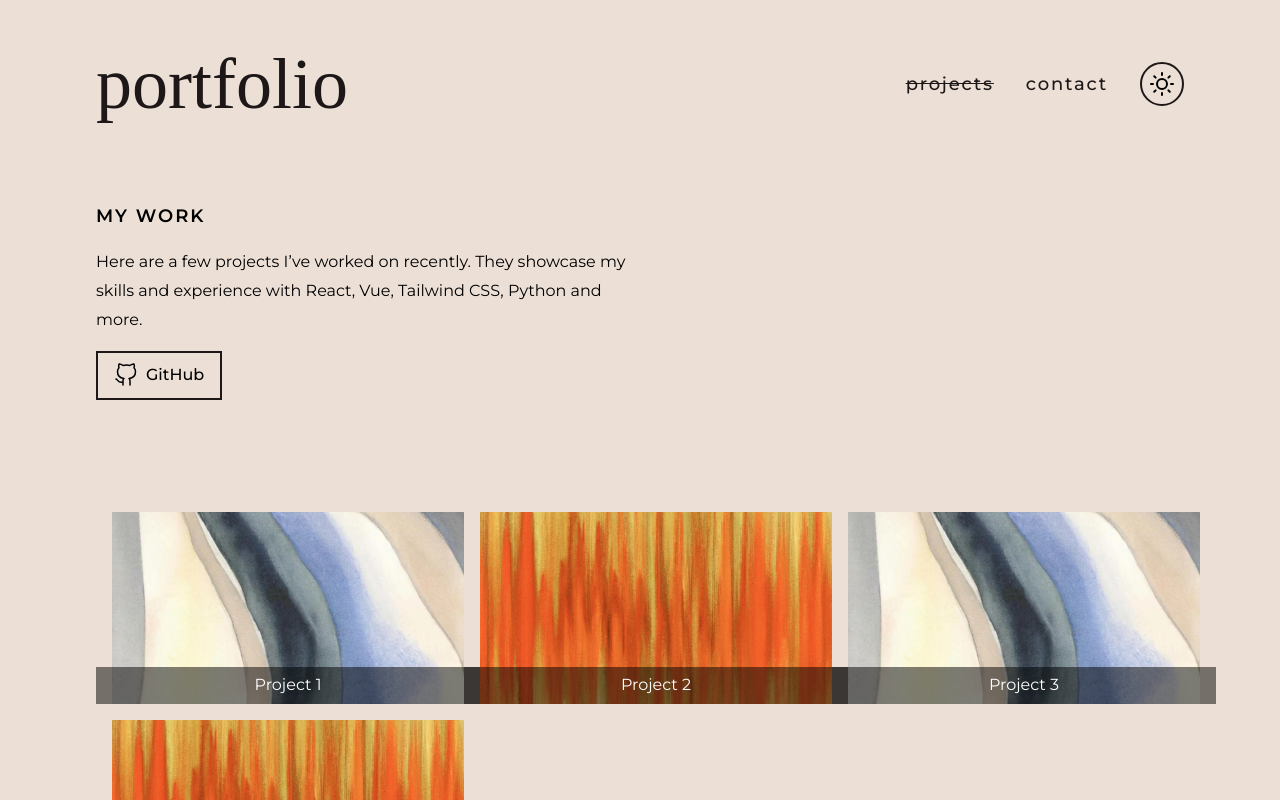
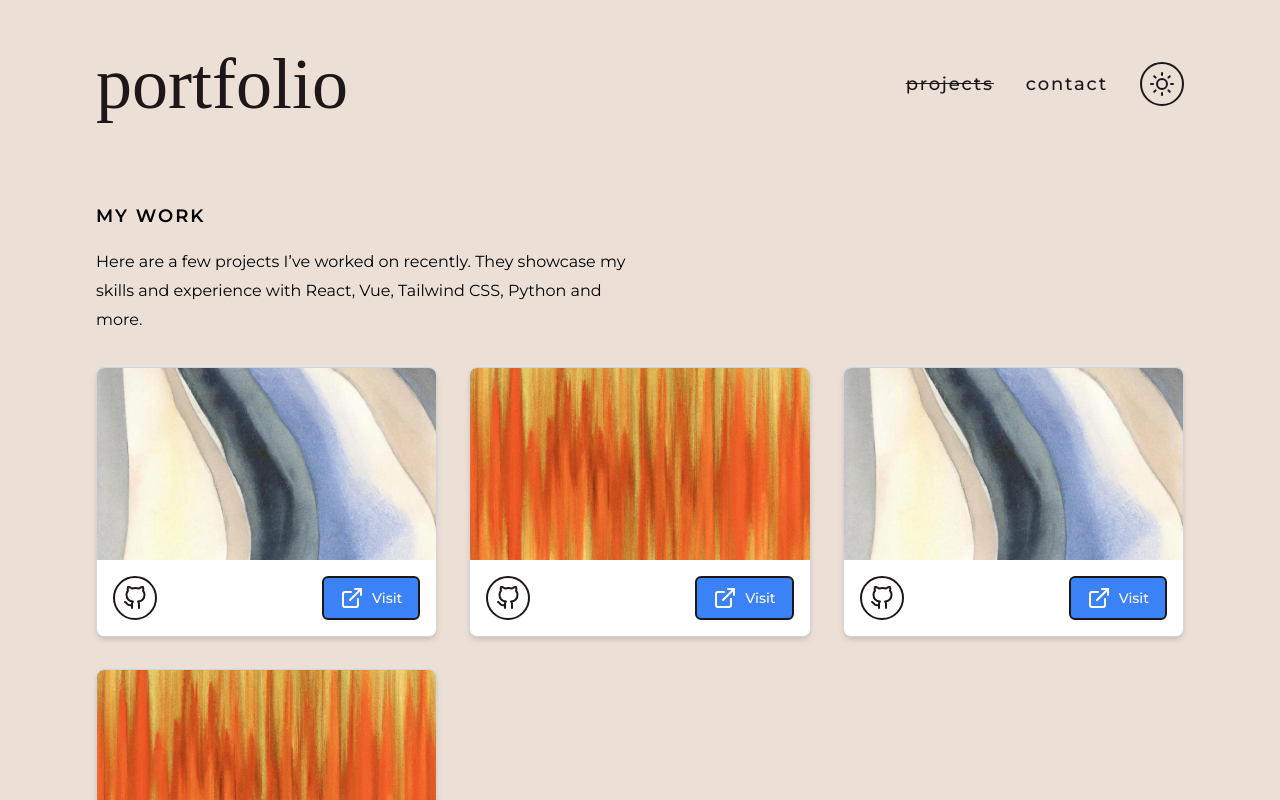
Before and after one commit to fexgroot/my-portfolio, a React (Vite) app: page /projects in a window 1280 px wide. Shown: the top 800 px of the page. Built offline with nearby package versions, Linux system fonts and the light colour scheme; a web font is replaced by a local one.

Commit message:
projects page improved a bit

```diff
--- a/src/components/Button.jsx
+++ b/src/components/Button.jsx
@@ -4,7 +4,7 @@ const Button = ({ href, children, className, onClick, ...props }) => {
     <Tag
       href={href}
       onClick={onClick}
-      className={`border-pri hover:bg-pri dark:border-sec hover:text-sec dark:text-sec dark:hover:text-pri dark:hover:bg-sec flex w-fit items-center justify-center gap-2 border-2 font-medium ${className}`}
+      className={`border-pri hover:bg-pri text-pri dark:border-sec hover:text-sec dark:text-sec dark:hover:text-pri dark:hover:bg-sec flex w-fit items-center justify-center gap-2 border-2 font-medium ${className}`}
       {...props}
     >
       {children}
--- a/src/components/ProjectLink.jsx
+++ b/src/components/ProjectLink.jsx
@@ -1,21 +1,46 @@
-import React from "react";
+import * as Icon from "react-feather";
+import { Tooltip } from "react-tooltip";
+import Button from "./Button";
 
-const ProjectLink = ({ title, imageUrl }) => {
+const darkMode = localStorage.getItem("theme") === "dark";
+
+const ProjectLink = ({ title, imageUrl, githubUrl, liveUrl }) => {
   return (
-    <div className="project-link relative h-48 w-96 min-w-[] p-4">
-      <a
-        href="#"
-        className="flex h-full flex-col items-center justify-center gap-2"
-      >
-        <img
-          src={imageUrl}
-          alt={title}
-          className="project-image h-48 w-full object-cover"
-        />
-        <h3 className="project-title absolute bottom-0 w-full bg-black bg-opacity-50 py-1 text-center text-white">
-          {title}
-        </h3>
-      </a>
+    <div className="project-link dark:bg-primary group relative flex flex-col overflow-hidden rounded-lg border border-gray-300 bg-white shadow-md dark:border-gray-700">
+      {/* Project Image */}
+      <img
+        src={imageUrl}
+        alt={title}
+        className="h-48 w-full object-cover transition-transform duration-300 group-hover:scale-105"
+      />
+
+      {/* Overlay Title (can use pointer-events-none)*/}
+      <div className="absolute inset-0 flex items-center justify-center bg-black bg-opacity-50 opacity-0 transition-opacity duration-300 group-hover:opacity-100">
+        <h2 className="text-lg font-semibold text-white">{title}</h2>
+      </div>
+
+      {/* Button Section */}
+      <div className="flex justify-between gap-2 p-4">
+        <Button
+          data-tooltip-id="github"
+          data-tooltip-content="View on GitHub"
+          data-tooltip-variant={darkMode ? "light" : "dark"}
+          href={githubUrl}
+          target="_blank"
+          className="rounded-full p-2"
+        >
+          <Icon.GitHub />
+        </Button>
+        <Button
+          href={liveUrl}
+          target="_blank"
+          className="flex items-center gap-1 rounded-md border border-blue-500 bg-blue-500 px-4 py-2 text-sm text-white hover:bg-blue-600"
+        >
+          <Icon.ExternalLink />
+          Visit
+        </Button>
+        <Tooltip id="github" />
+      </div>
     </div>
   );
 };
--- a/src/pages/Contact.jsx
+++ b/src/pages/Contact.jsx
@@ -10,7 +10,7 @@ export default function Contact() {
         free to send me an email. I’ll get back to you as soon as possible!
       </p>
       <Button href="mailto:contact@my-portfolio.com" className={"px-4 py-2"}>
-        <Icon.Mail strokeWidth={1.5} />
+        <Icon.Mail />
         Send an email
       </Button>
     </div>
--- a/src/pages/Projects.jsx
+++ b/src/pages/Projects.jsx
@@ -1,31 +1,41 @@
-import * as Icon from "react-feather";
-import Button from "../components/Button";
-import ProjectLink from "../components/Projectlink";
+import ProjectLink from "../components/ProjectLink";
 
 export default function Projects() {
   return (
-    <>
+    <div>
       <div className="dark:text-sec flex flex-col gap-4 lg:max-w-[50%]">
         <h2>My work</h2>
         <p>
           Here are a few projects I’ve worked on recently. They showcase my
           skills and experience with React, Vue, Tailwind CSS, Python and more.
         </p>
-        <Button
-          href="https://github.com/fexgroot"
-          target="_blank"
-          className={"px-4 py-2"}
-        >
-          <Icon.GitHub strokeWidth={1.5} />
-          GitHub
-        </Button>
       </div>
-      <div className="mt-8 grid grid-cols-1 gap-4 sm:grid-cols-2 lg:grid-cols-3">
-        <ProjectLink title="Project 1" imageUrl="/src/img/slate.webp" />
-        <ProjectLink title="Project 2" imageUrl="/src/img/orange.webp" />
-        <ProjectLink title="Project 3" imageUrl="/src/img/slate.webp" />
-        <ProjectLink title="Project 4" imageUrl="/src/img/orange.webp" />
+      <div className="mt-8 grid grid-cols-1 gap-8 sm:grid-cols-2 lg:grid-cols-3">
+        <ProjectLink
+          title="Project 1"
+          imageUrl="/src/img/slate.webp"
+          githubUrl="https://github.com/fexgroot/project-1"
+          liveUrl="https://project-1-live-site.com"
+        />
+        <ProjectLink
+          title="Project 2"
+          imageUrl="/src/img/orange.webp"
+          githubUrl="https://github.com/fexgroot/project-2"
+          liveUrl="https://project-2-live-site.com"
+        />
+        <ProjectLink
+          title="Project 3"
+          imageUrl="/src/img/slate.webp"
+          githubUrl="https://github.com/fexgroot/project-3"
+          liveUrl="https://project-3-live-site.com"
+        />
+        <ProjectLink
+          title="Project 4"
+          imageUrl="/src/img/orange.webp"
+          githubUrl="https://github.com/fexgroot/project-4"
+          liveUrl="https://project-4-live-site.com"
+        />
       </div>
-    </>
+    </div>
   );
 }
```
